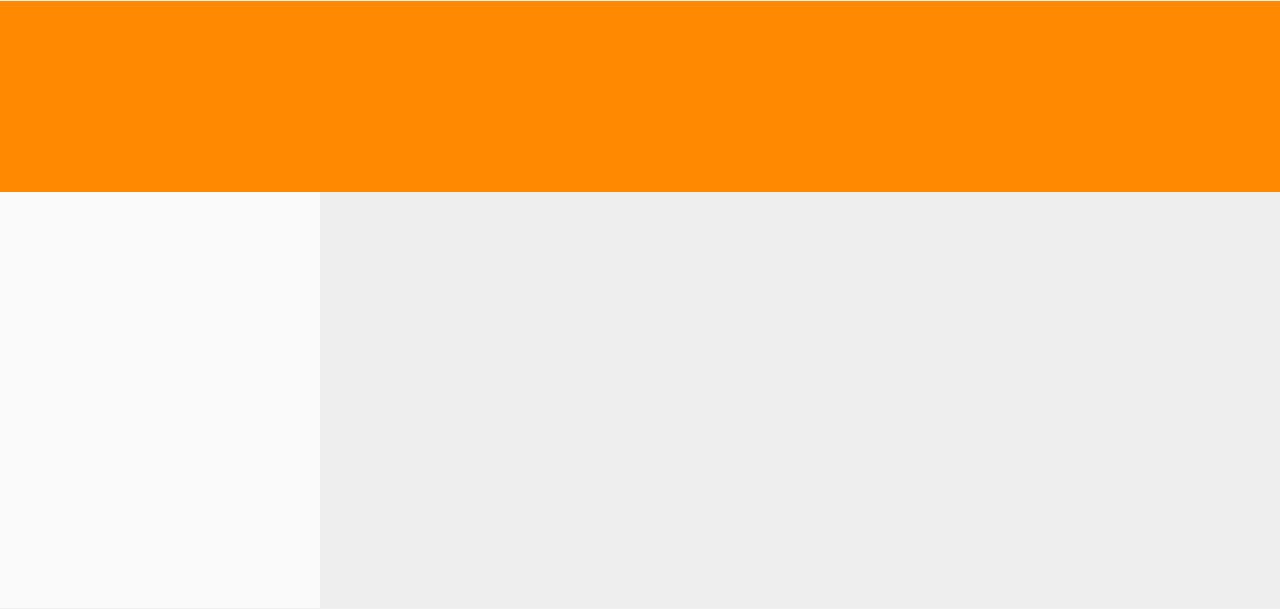
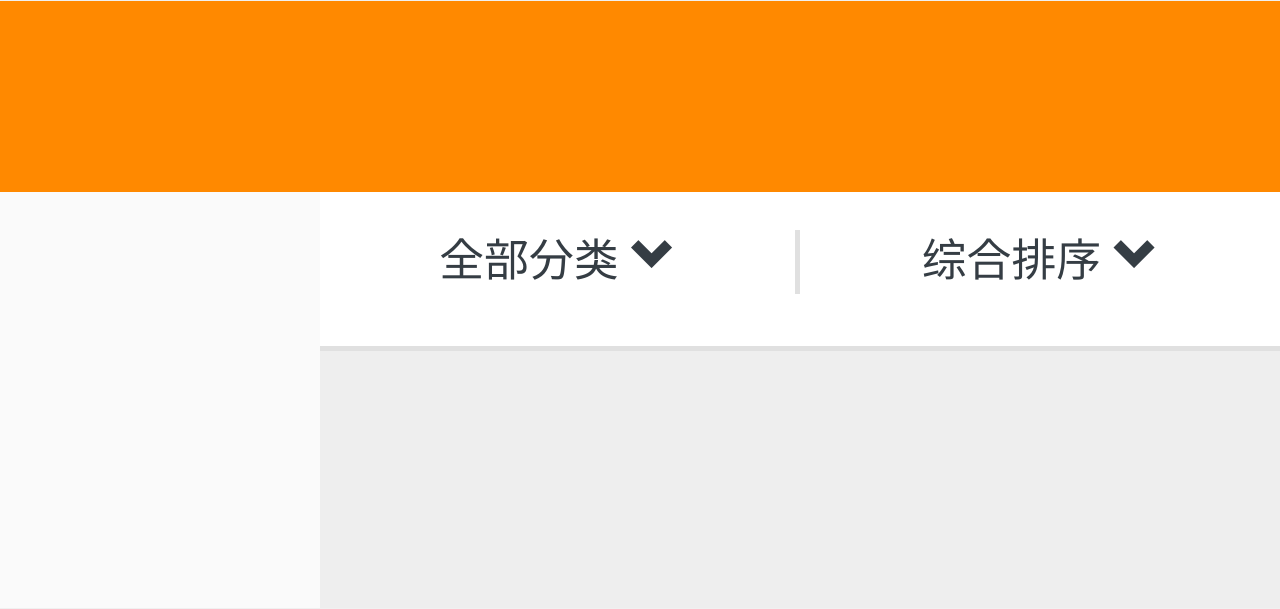
Before and after one commit to w1449550206/Django-axf, a Django app: page /axfmarket/market/ in a window 1280 px wide. Shown: the top 609 px of the page. Run offline with Django 3.2, Linux system fonts and the light colour scheme; data that the repository does not hold is empty; some libraries are stand-ins or nearby versions.

Commit message:
闪购的右上栏实现

```diff
--- a/static/axf/main/market/css/market.css
+++ b/static/axf/main/market/css/market.css
@@ -54,7 +54,7 @@ aside ul li a {
   color: grey;
   z-index: +1; }
 .yellowSlide {
-  background: green;
+  background: #ff8900;
   width: 0.1rem;
   height: 0.7rem;
   position: absolute;
--- a/templates/axf/main/market/market.html
+++ b/templates/axf/main/market/market.html
@@ -20,6 +20,7 @@
         <ul>
             {% for foodtype in foodtypes %}
                 <li>
+                    <span class="yellowSlide"></span>
                     <a href="">{{ foodtype.typename }}</a>
                 </li>
             {% endfor %}
@@ -27,6 +28,23 @@
 
         </ul>
         </aside>
+
+        <nav>
+            <ul>
+                <li>
+                    <span>
+                        全部分类
+                        <span class="glyphicon glyphicon-chevron-down"></span>
+                    </span>
+                </li>
+                <li>
+                    <span>
+                        综合排序
+                        <span class="glyphicon glyphicon-chevron-down"></span>
+                    </span>
+                </li>
+            </ul>
+        </nav>
     </div>
 
 {% endblock %}
```
